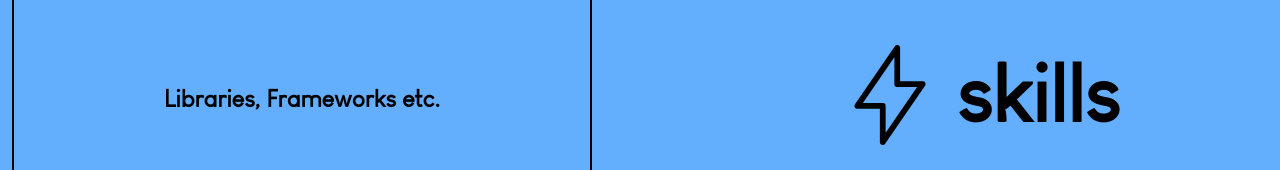
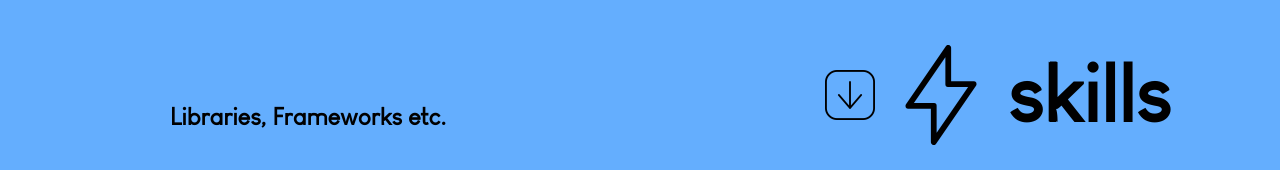
Before and after one commit to ansimil/projects-website-web, a React (Create React App) app: page / in a window 1280 px wide. Shown: the part 2122-2292 px from the top of the page. Built offline with nearby package versions, Linux system fonts and the light colour scheme; grey boxes are pictures that could not be loaded.

Commit message:
adding correct automatic scroll behaviour

```diff
--- a/src/App.js
+++ b/src/App.js
@@ -63,7 +63,7 @@ function App() {
       <Navbar projectsRef={projectsRef} aboutRef={aboutRef} contactRef={contactRef}/>
       <About setAboutInView={setAboutInView} setAboutRef={setAboutRef} projectsRef={projectsRef}/>
       <ProjectCard setProjectsInView={setProjectsInView} setProjectsRef={setProjectsRef}/>
-      <Contact setContactInView={setContactInView} setContactRef={setContactRef}/>
+      <Contact setContactInView={setContactInView} setContactRef={setContactRef} aboutRef={aboutRef}/>
     </div>
   );
 }
--- a/src/components/Contact/Contact.css
+++ b/src/components/Contact/Contact.css
@@ -73,8 +73,10 @@
     flex-direction: column;
     justify-content: center;
     align-items: center;
-    border: solid black 2px;
+    /* border: solid black 2px; */
     row-gap: 10vh;
+    padding: 20px;
+    width: 50%;
 }
 
 
--- a/src/components/Contact/Contact.jsx
+++ b/src/components/Contact/Contact.jsx
@@ -1,12 +1,33 @@
 import './Contact.css'
 import React from 'react'
 import { useInView } from 'react-intersection-observer'
-import { useEffect } from 'react'
+import { useEffect, useRef, useCallback } from 'react'
 
-const Contact = ({setContactInView}) => {
-  const { ref, inView } = useInView({
+const Contact = ({setContactInView, setContactRef, aboutRef}) => {
+  const height = "40px"
+  const ref = useRef();
+  const { ref: inViewRef, inView } = useInView({
     threshold: 0.1
   })
+
+const setRefs = useCallback(
+  (node) => {
+      // Ref's from useRef needs to have the node assigned to `current`
+      ref.current = node;
+      // Callback refs, like the one from `useInView`, is a function that takes the node as an argument
+      inViewRef(node);
+      setContactRef(ref)
+  },
+  [inViewRef, setContactRef],
+  );
+
+const scrollToSection = (ref) => {
+  window.scrollTo({
+    top: ref.current.offsetTop,
+    behavior: 'smooth'
+  })
+}
+
  useEffect (()=> {
     if (inView){
       setContactInView(true)
@@ -24,15 +45,15 @@ const Contact = ({setContactInView}) => {
             <h2>Languages</h2>
             <div className='languagesInnerDiv'>
               <div>
-                <img src="https://cdn.jsdelivr.net/gh/devicons/devicon/icons/javascript/javascript-original.svg" alt="hello" height='75px'/>
+                <img src="https://cdn.jsdelivr.net/gh/devicons/devicon/icons/javascript/javascript-original.svg" alt="hello" height={height}/>
                 <h5>JavaScript</h5>
               </div>
               <div>
-                <img src="https://cdn.jsdelivr.net/gh/devicons/devicon/icons/css3/css3-original.svg" alt="hello" height='75px'/>
+                <img src="https://cdn.jsdelivr.net/gh/devicons/devicon/icons/css3/css3-original.svg" alt="hello" height={height}/>
                 <h5>CSS 3</h5>
               </div>
               <div>
-                <img src="https://cdn.jsdelivr.net/gh/devicons/devicon/icons/html5/html5-original.svg" alt="hello" height='75px'/>
+                <img src="https://cdn.jsdelivr.net/gh/devicons/devicon/icons/html5/html5-original.svg" alt="hello" height={height}/>
                 <h5>HTML 5</h5>
               </div>
             </div>
@@ -41,29 +62,30 @@ const Contact = ({setContactInView}) => {
             <h2>Libraries, Frameworks etc.</h2>
             <div className='librariesInnerDiv'>
               <div>
-              <img src="https://cdn.jsdelivr.net/gh/devicons/devicon/icons/express/express-original.svg" alt="hello" height='75px'/>
+              <img src="https://cdn.jsdelivr.net/gh/devicons/devicon/icons/express/express-original.svg" alt="hello" height={height}/>
               <h5>Express</h5>
               </div>
               <div>
-              <img src="https://cdn.jsdelivr.net/gh/devicons/devicon/icons/handlebars/handlebars-original.svg" alt="hello" height='75px'/>
+              <img src="https://cdn.jsdelivr.net/gh/devicons/devicon/icons/handlebars/handlebars-original.svg" alt="hello" height={height}/>
               <h5>Handlesbars</h5>
               </div>
               <div>
-              <img src="https://cdn.jsdelivr.net/gh/devicons/devicon/icons/mongodb/mongodb-original.svg" alt="hello" height='75px'/>
+              <img src="https://cdn.jsdelivr.net/gh/devicons/devicon/icons/mongodb/mongodb-original.svg" alt="hello" height={height}/>
               <h5>MongoDB/Mongoose</h5>
               </div>
               <div>
-              <img src="https://cdn.jsdelivr.net/gh/devicons/devicon/icons/nodejs/nodejs-original.svg" alt="hello" height='75px'/>
+              <img src="https://cdn.jsdelivr.net/gh/devicons/devicon/icons/nodejs/nodejs-original.svg" alt="hello" height={height}/>
               <h5>NodeJS</h5>
               </div>
               <div>
-              <img src="https://cdn.jsdelivr.net/gh/devicons/devicon/icons/react/react-original.svg" alt="hello" height='75px'/>
+              <img src="https://cdn.jsdelivr.net/gh/devicons/devicon/icons/react/react-original.svg" alt="hello" height={height}/>
               <h5>ReactJS</h5>
               </div>
             </div>
           </div>
         </div>
-        <div className='rightSkillsDiv'>
+        <div ref={setRefs} className='rightSkillsDiv'>
+          <img className='aboutDownArrow' onClick={()=>{scrollToSection(aboutRef)}} src="./downarrow-icon2.png" alt="hello" width='50px' />
           <img className='skillsIcon' src="./skills-icon.png" alt="hello" />
           <h1>skills</h1>
         </div>
--- a/src/components/Navbar/Navbar.jsx
+++ b/src/components/Navbar/Navbar.jsx
@@ -1,7 +1,7 @@
 import './Navbar.css'
 import React from 'react'
 
-const Navbar = ({projectsRef, aboutRef}) => {
+const Navbar = ({projectsRef, aboutRef, contactRef}) => {
 
   const scrollToSection = (ref) => {
     window.scrollTo({
@@ -21,7 +21,7 @@ const Navbar = ({projectsRef, aboutRef}) => {
             <ul className='listContainer'>
             <li><h3 onClick={() => {scrollToSection(aboutRef)}} id='aboutNav' className='inactive'>about</h3></li>
             <li><h3 onClick={() => {scrollToSection(projectsRef)}} id='projectsNav' className='inactive'>projects</h3></li>
-            <li><a id='contactNav' className='inactive' href="#contact">contact</a></li>
+            <li><h3 onClick={() => {scrollToSection(contactRef)}} id='contactNav' className='inactive'>skills</h3></li>
             </ul>
         </div>
 
```
